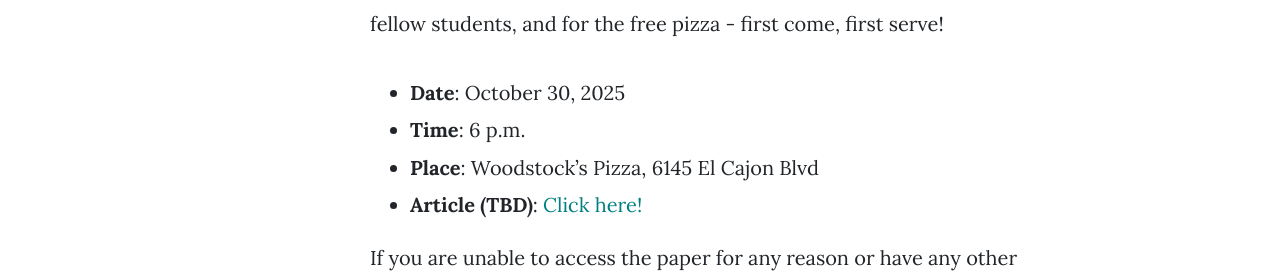
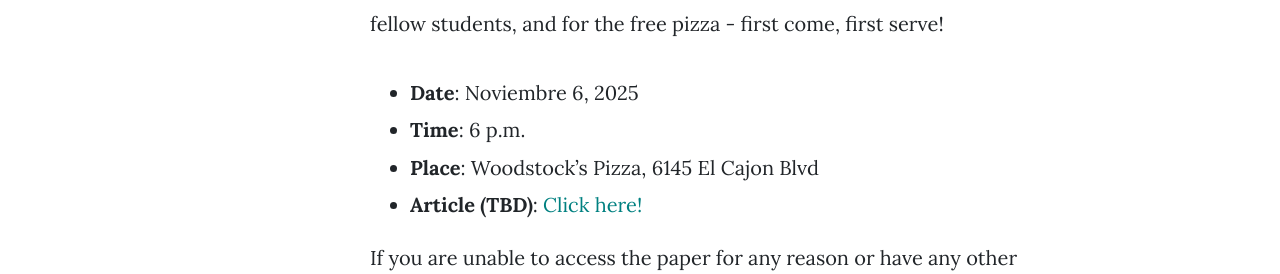
Before and after one commit to siamscsdsu/siamscsdsu.github.io, a Jekyll site: the page built from _posts/2025-10-20-october-journal-club.md, in a window 1280 px wide and 900 px high, scrolled down 771 px. Shown: the part 243-517 px from the top of the window. Built offline with Jekyll 4.4.1, drawn with Linux system fonts in a browser that asks for light colours; nearby versions of some CDN libraries; comment, search, counter and statistics services are not loaded.

Commit message:
october journalb2025 update

```diff
--- a/_posts/2025-10-20-october-journal-club.md
+++ b/_posts/2025-10-20-october-journal-club.md
@@ -6,7 +6,7 @@
 
 Please join SIAM Student Chapter, SDSU for our October Journal Club! We will be discussing an interesting perspective paper from _SIAM News_ on The Mathematics of TBD. Come for the discussion, to chat to fellow students, and for the free pizza - first come, first serve!
 
-- __Date__:   October 30, 2025
+- __Date__:   Noviembre 6, 2025
 - __Time__:   6 p.m.
 - __Place__:  Woodstock's Pizza, 6145 El Cajon Blvd
 - __Article (TBD)__:  [Click here!](TBD)
```
